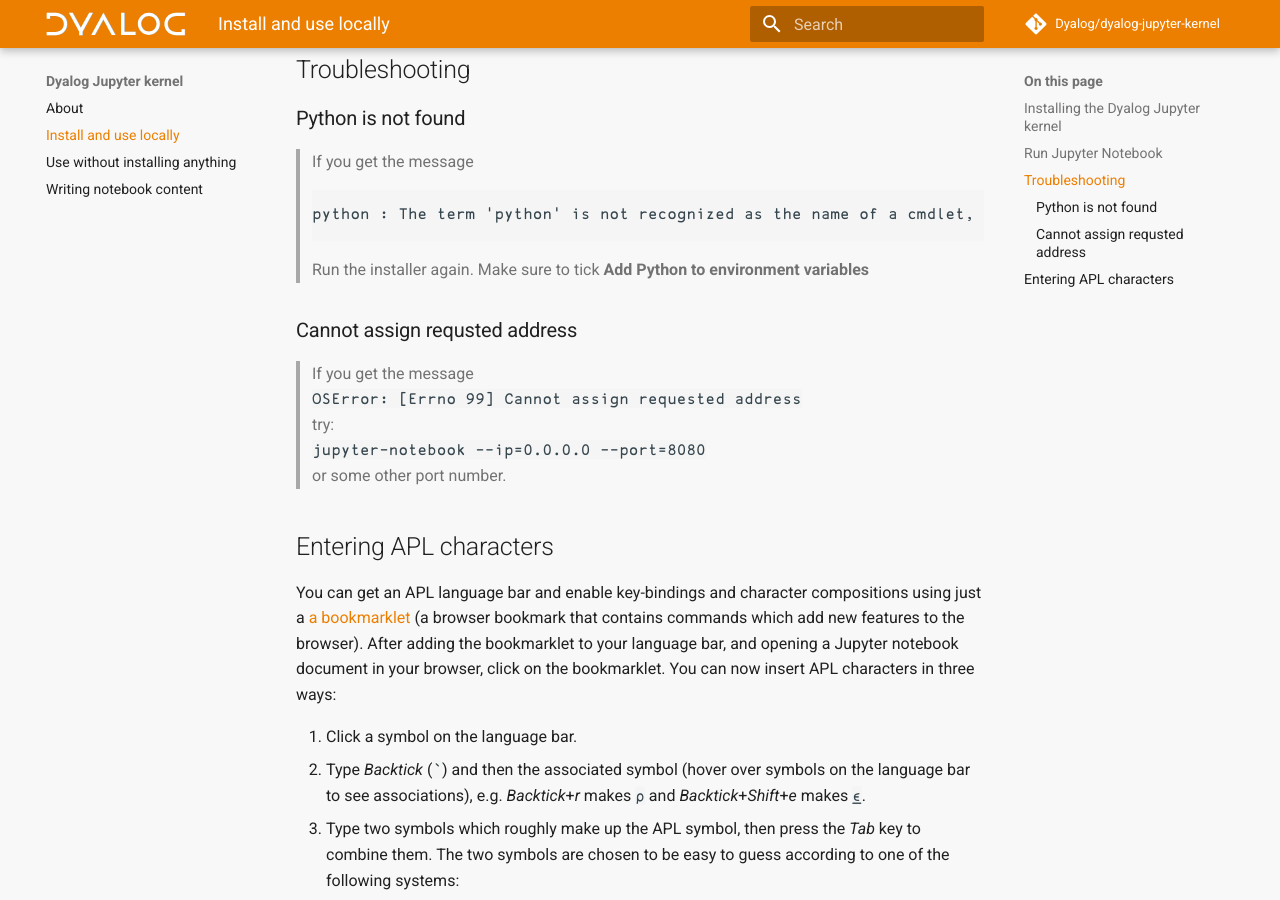
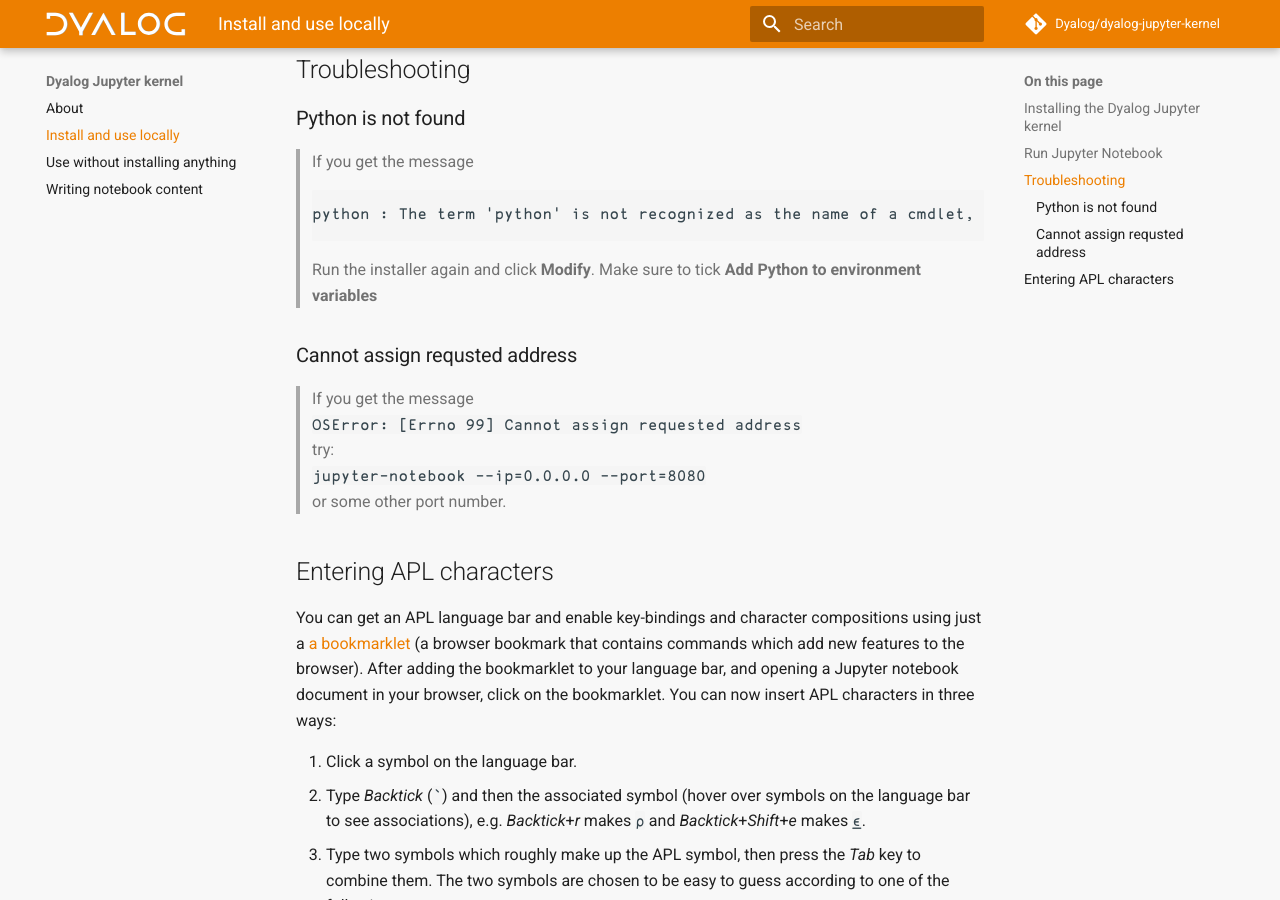
Before and after one commit to Dyalog/dyalog-jupyter-kernel, an MkDocs documentation site: the page built from docs/install.md, in a window 1280 px wide and 900 px high, scrolled down 1048 px. Built offline with MkDocs 1.6.1 and Material for MkDocs 9.7.7, drawn with Linux system fonts in a browser that asks for light colours; comment, search, counter and statistics services are not loaded.

Commit message:
Windows installer Modify

````diff
--- a/docs/install.md
+++ b/docs/install.md
@@ -43,7 +43,7 @@
 > ```
 > python : The term 'python' is not recognized as the name of a cmdlet, function,  script file, or operable program.
 > ```
-> Run the installer again. Make sure to tick **Add Python to environment variables**
+> Run the installer again and click **Modify**. Make sure to tick **Add Python to environment variables**
 
 ### Cannot assign requsted address
 > If you get the message
````
